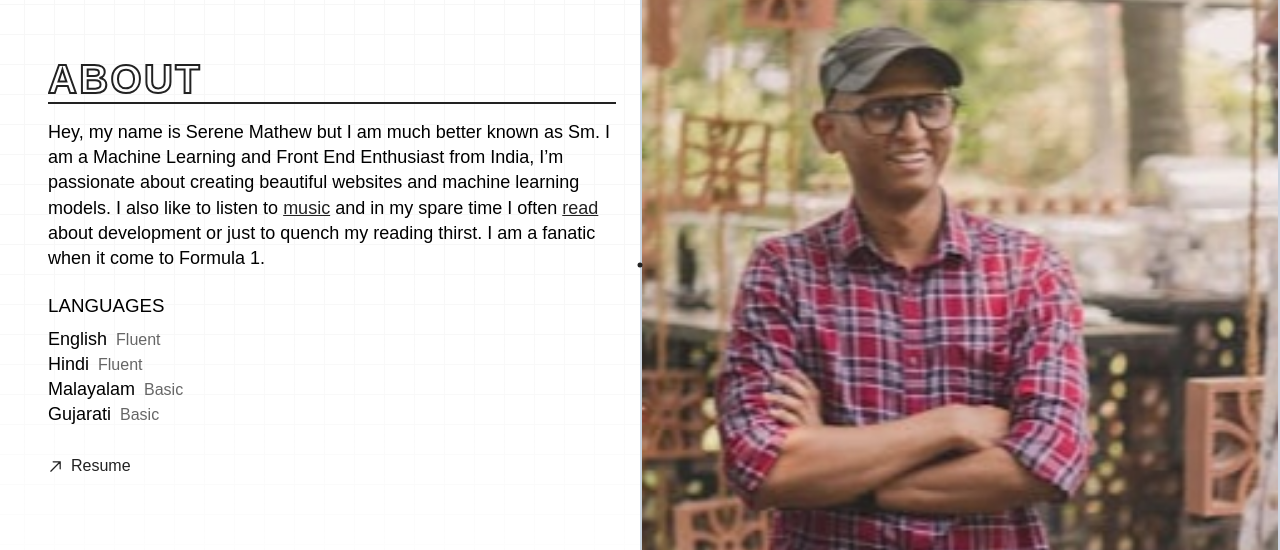
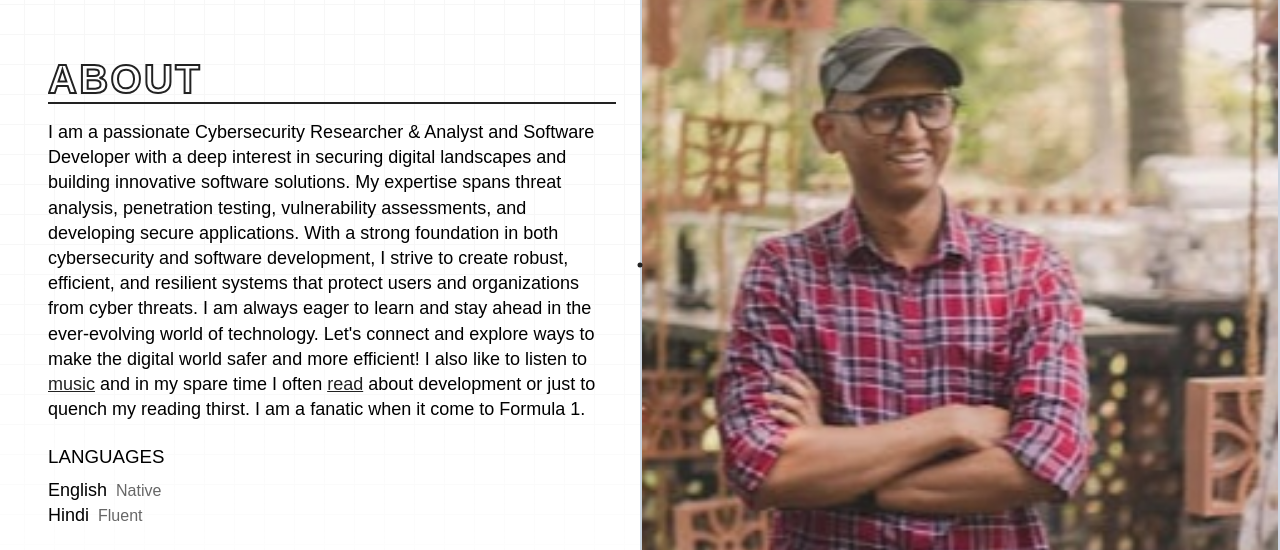
Before and after one commit to hatt3r/PortFolio, a Next.js app: page /about in a window 1280 px wide. Shown: the part 135-685 px from the top of the page. Built offline with nearby package versions, Linux system fonts and the light colour scheme; a web font is replaced by a local one.

Commit message:
pushing updation

```diff
--- a/pages/_app.tsx
+++ b/pages/_app.tsx
@@ -64,13 +64,13 @@ export default function App({ Component, pageProps, router }: AppProps) {
     <>
       <NextSeo
         title="Serene Mathew"
-        description="Hey, my name is Serene Mathew. I am a FrontEnd Engineer and Machine Learning Enthusiast From India, I’m passionate about AI/ML models and also creating intuitive web applications."
+        description="Hey, my name is Serene Mathew. I am a Cyber Security analyst and researcher as well as a software developer, I’m passionate about defending the digital world from threats and also how to mitigate them with minimal risks."
         canonical=""
         openGraph={{
           url: "https://sereneportfolio.vercel.app",
           title: "Serene Mathew",
           description:
-            "Hey, my name is Serene Mathew. I am a Machine Learning and Front End Enthusiast, I’m passionate about creating beautiful, intuitive and responsive websites.",
+            "Hey, my name is Serene Mathew. I am a Cyber Security analyst and researcher as well as a software developer, I’m passionate about defending the digital world from threats and also how to mitigate them with minimal risks.",
 
           siteName: "Serene Mathew | Portfolio",
         }}
--- a/pages/about.tsx
+++ b/pages/about.tsx
@@ -79,10 +79,11 @@ export default function about() {
             transition={{ delay: 0.1, duration: 0.5 }}
             className="about-left__text"
           >
-            Hey, my name is Serene Mathew but I am much better known as Sm. I am
-            a Machine Learning and Front End Enthusiast from India, I’m
-            passionate about creating beautiful websites and machine learning
-            models. I also like to listen to{" "}
+            I am a passionate Cybersecurity Researcher & Analyst and Software Developer with a deep interest in securing digital landscapes and building innovative software solutions.
+            My expertise spans threat analysis, penetration testing, vulnerability assessments, and developing secure applications.
+            With a strong foundation in both cybersecurity and software development, I strive to create robust, efficient, and resilient systems that protect users and organizations from cyber threats.
+            I am always eager to learn and stay ahead in the ever-evolving world of technology.
+            Let's connect and explore ways to make the digital world safer and more efficient! I also like to listen to{" "}
             <a
               href="https://open.spotify.com/playlist/1sJibF1KPBAByKag7jS3vE?si=761e3c68adc74849"
               onMouseEnter={() => cursorChangeHandler("hovered")}
@@ -107,19 +108,11 @@ export default function about() {
             <motion.h3 variants={item}>LANGUAGES</motion.h3>
             <motion.li variants={item}>
               <span>English</span>
-              <span>Fluent</span>
+              <span>Native</span>
             </motion.li>
             <motion.li variants={item}>
               <span>Hindi</span>
               <span>Fluent</span>
-            </motion.li>
-            <motion.li variants={item}>
-              <span>Malayalam</span>
-              <span>Basic</span>
-            </motion.li>
-            <motion.li>
-              <span>Gujarati</span>
-              <span>Basic</span>
             </motion.li>
           </div>
           <div className="about-left__links">
--- a/pages/index.tsx
+++ b/pages/index.tsx
@@ -54,7 +54,7 @@ export default function Home() {
         <meta
           name="description"
           content="
-        I’m a Front-end Developer & Web Integrator, I’m passionate about creating beautiful, intuitive and responsive websites.
+        Hey, my name is Serene Mathew. I am a Cyber Security analyst and researcher as well as a software developer, I’m passionate about defending the digital world from threats and also how to mitigate them with minimal risks.
         "
         />
         <meta name="viewport" content="width=device-width, initial-scale=1" />
@@ -127,7 +127,7 @@ export default function Home() {
             }}
           >
             <motion.p variants={item}>
-            I am a Machine Learning and Front End Enthusiast.
+            I am a Cyber Security analyst and researcher as well as a software developer, I’m passionate about defending the digital world from threats and also how to mitigate them with minimal risks.
             </motion.p>
           </div>
           <motion.h3 variants={item}>
```
Also changed, not shown: pages/skills.tsx (+8 -0 lines), 1 other file (tests, documents, lock files or other folders).
